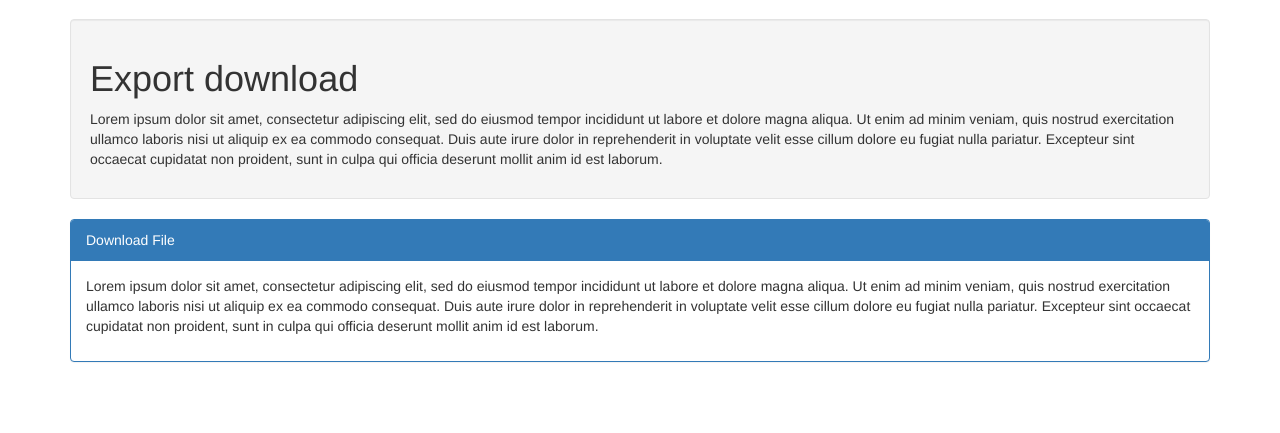
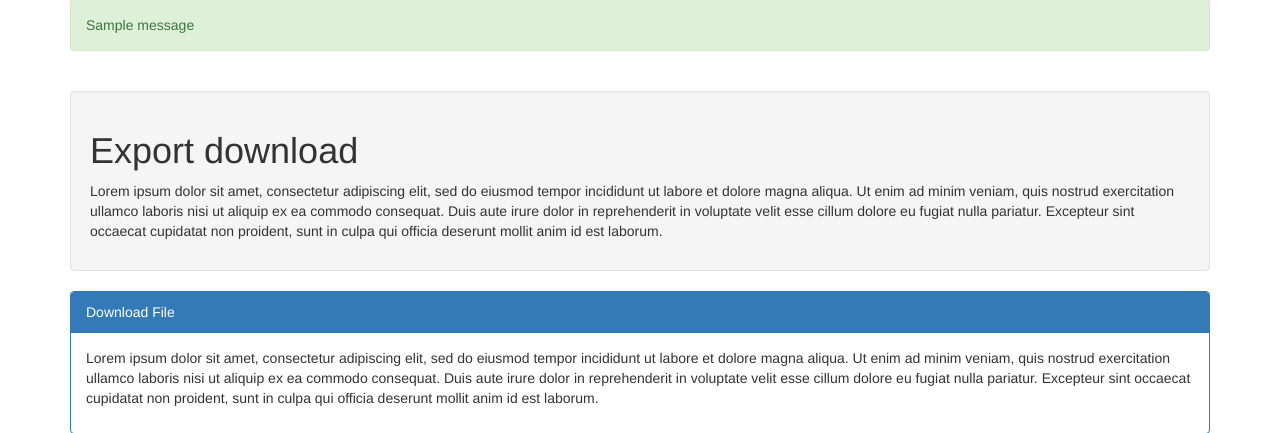
Before and after one commit to scilaw/flask-data-export, a Flask app: template app/templates/download_page.html in a window 1280 px wide. Shown: the part 51-484 px from the top of the page. Run offline with Flask 2, Linux system fonts and the light colour scheme; the template is opened without the code that fills it, so the values that code supplies are empty; tables that the repository leaves empty hold one stand-in row (values such as "Sample post"); one stand-in notice (Sample message) is shown; parts of the project's set-up code (start-up, migrations or seed data) failed here and were passed over; some libraries are stand-ins or nearby versions.

Commit message:
Flash a message when a job is submitted

```diff
--- a/app/static/js/site.js
+++ b/app/static/js/site.js
@@ -2,6 +2,7 @@ $(document).ready(function() {
 
     $('.nav-tabs a').click(function(e) {
         e.preventDefault();
+        $('div.flashes').remove();
         $(this).tab('show');
     })
 
--- a/app/templates/base.html
+++ b/app/templates/base.html
@@ -18,18 +18,28 @@
                     <a class="navbar-brand" href="{{url_for('views.index')}}">Neulaw Data Export</a>
                 </div>
                 <!--
-                <div id="navbar" class="collapse navbar-collapse">
+                    <div id="navbar" class="collapse navbar-collapse">
                     <ul class="nav navbar-nav">
-                        <li class="active"><a href="#">Home</a></li>
-                        <li><a href="#about">About</a></li>
-                        <li><a href="#contact">Contact</a></li>
+                    <li class="active"><a href="#">Home</a></li>
+                    <li><a href="#about">About</a></li>
+                    <li><a href="#contact">Contact</a></li>
                     </ul>
-                </div>
+                    </div>
                 -->
             </div>
         </nav>
 
         <div class="container">
+
+            {% with messages = get_flashed_messages() %}
+            {% if messages %}
+            <div class="flashes">
+                {% for message in messages %}
+                <div class="alert alert-success" role="alert">{{ message }}</div>
+                {% endfor %}
+            </div>
+            {% endif %}
+            {% endwith %}
 
             {% block content %}{% endblock %}
 
--- a/app/views.py
+++ b/app/views.py
@@ -4,7 +4,7 @@ import subprocess
 import datetime
 from flask import Blueprint
 from flask import request
-from flask import render_template, url_for
+from flask import render_template, url_for, flash
 from flask import send_from_directory, redirect
 
 import datasets
@@ -102,4 +102,5 @@ def submit_job():
     make_select_vars_from_form(job.id)
     make_filter_vars_from_form(job.id, job.dataset_name)
     launch_job(job)
+    flash('Job submitted. We will e-mail you when your export is ready.')
     return redirect(url_for('views.index'))
```
